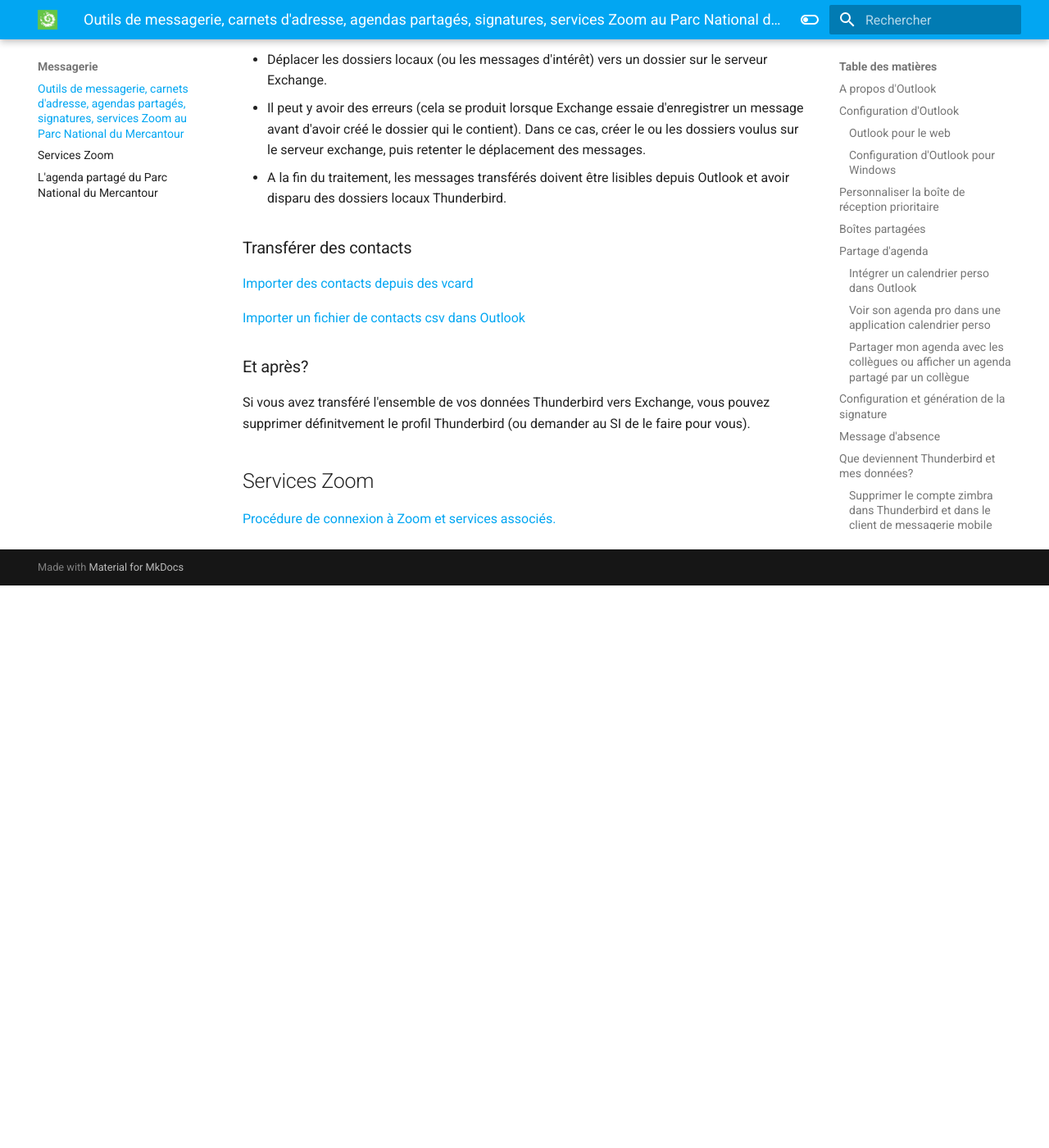
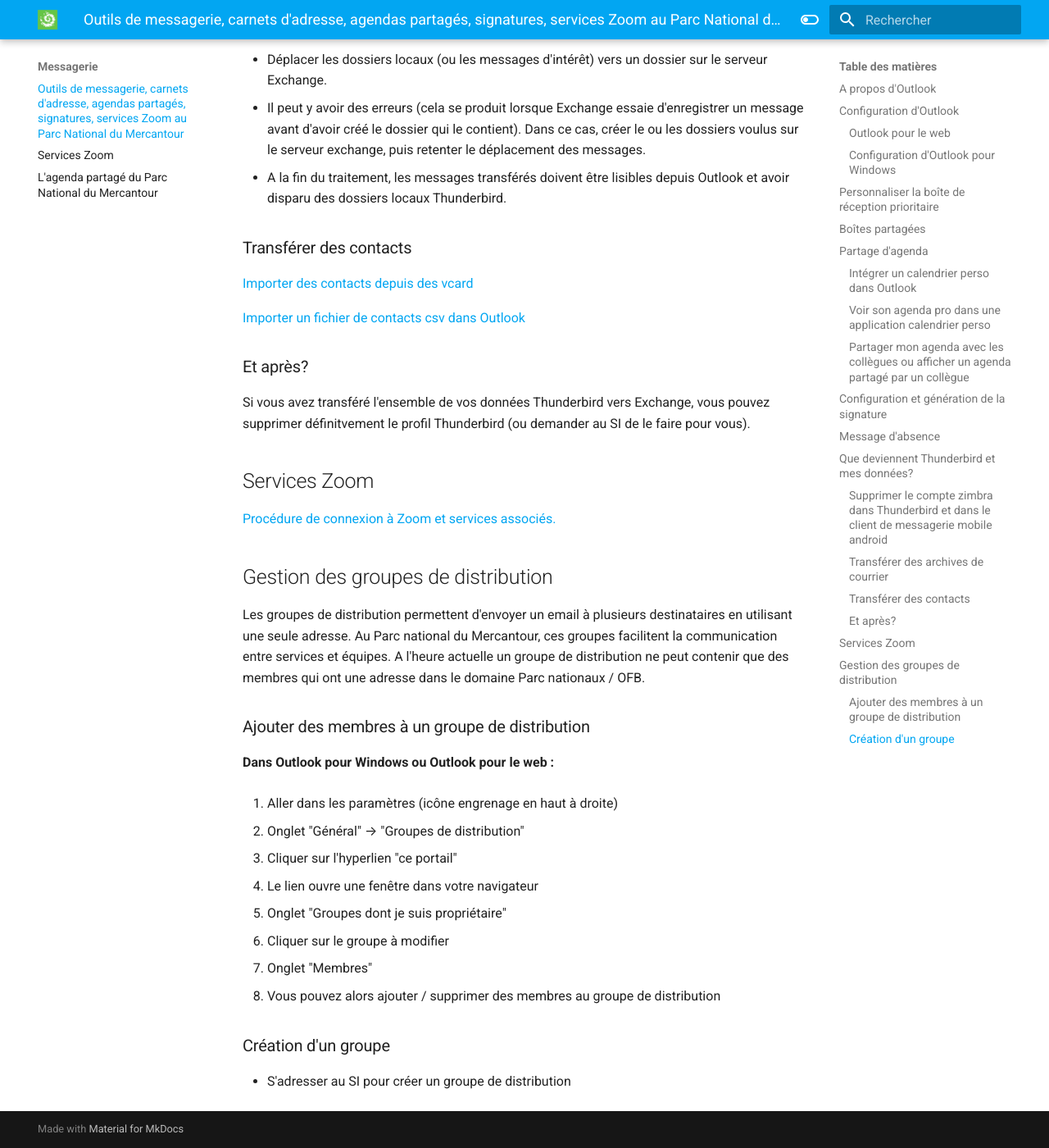
Before and after one commit to PnMercantour/faq, an MkDocs documentation site: the page built from docs/messagerie/README.md, in a window 1280 px wide and 1400 px high, scrolled down 5509 px. Shown: the whole window at 82% size. Built offline with MkDocs 1.6.1 and Material for MkDocs 9.7.7, drawn with Linux system fonts in a browser that asks for light colours; before the commit the page ends 6223 px from its top, so only the background shows below that.

Commit message:
add doc to manage mailing lists

```diff
--- a/docs/messagerie/README.md
+++ b/docs/messagerie/README.md
@@ -155,3 +155,26 @@
 ## Services Zoom
 
 [Procédure de connexion à Zoom et services associés.](./Zoom.md)
+
+
+## Gestion des groupes de distribution
+
+Les groupes de distribution permettent d'envoyer un email à plusieurs destinataires en utilisant une seule adresse. Au Parc national du Mercantour, ces groupes facilitent la communication entre services et équipes. A l'heure actuelle un groupe de distribution ne peut contenir que des membres qui ont une adresse dans le domaine Parc nationaux / OFB.
+
+### Ajouter des membres à un groupe de distribution
+
+**Dans Outlook pour Windows ou Outlook pour le web :**
+
+1. Aller dans les paramètres (icône engrenage en haut à droite)
+
+2. Onglet "Général" → "Groupes de distribution"
+3. Cliquer sur l'hyperlien "ce portail"
+4. Le lien ouvre une fenêtre dans votre navigateur
+5. Onglet "Groupes dont je suis propriétaire"
+6. Cliquer sur le groupe à modifier
+7. Onglet "Membres"
+8. Vous pouvez alors ajouter / supprimer des membres au groupe de distribution
+
+### Création d'un groupe
+
+- S'adresser au SI pour créer un groupe de distribution
```
